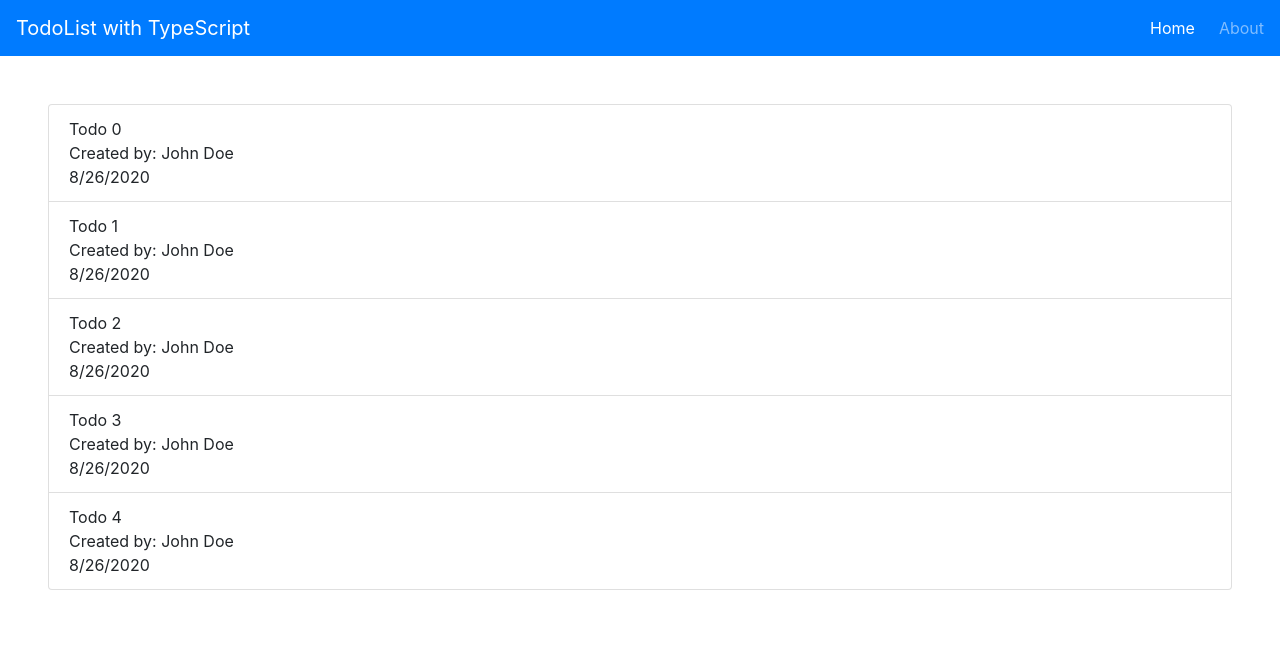
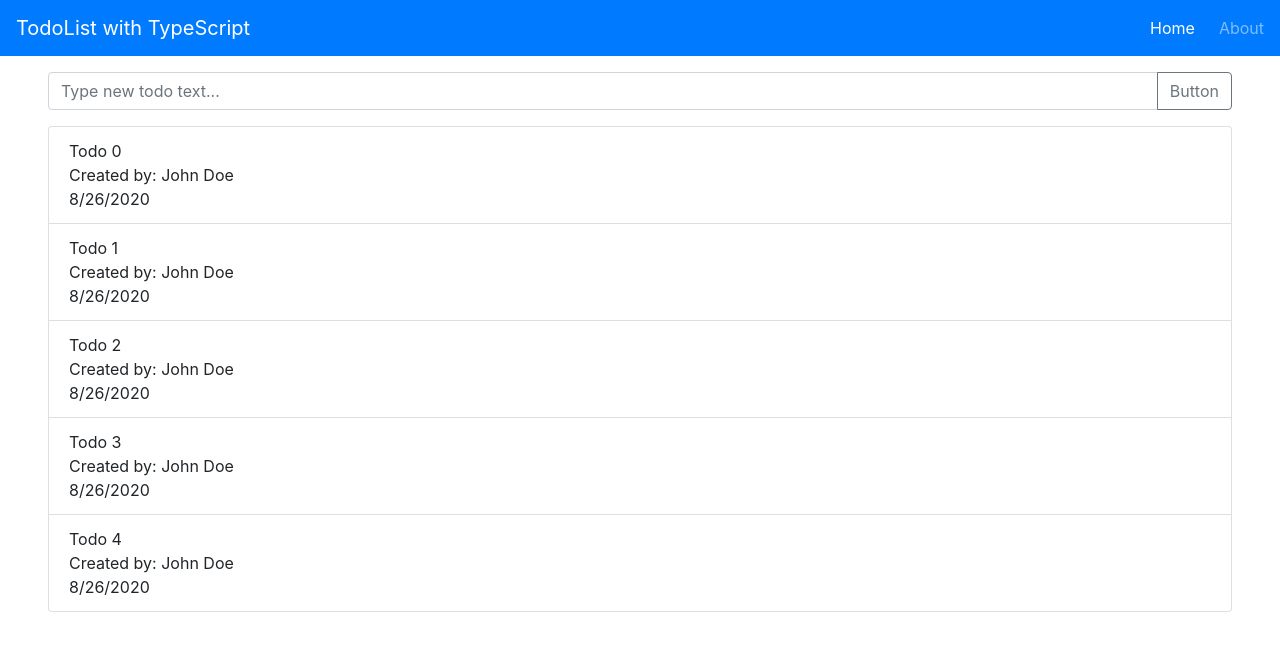
Before and after one commit to Insanefoam/ts-todolist, a React (Create React App) app: page / in a window 1280 px wide. Shown: the top 650 px of the page. Built offline with nearby package versions, Linux system fonts and the light colour scheme.

Commit message:
add todoform

```diff
--- /dev/null
+++ b/src/components/TodoForm.tsx
@@ -0,0 +1,22 @@
+import React from "react";
+
+const TodoForm: React.FC = () => {
+  return (
+    <div className="input-group mt-3 pl-5 pr-5">
+      <input
+        type="text"
+        className="form-control"
+        placeholder="Type new todo text..."
+        aria-label="Type new todo text..."
+        aria-describedby="button-addon2"
+      />
+      <div className="input-group-append">
+        <button className="btn btn-outline-secondary" type="button">
+          Button
+        </button>
+      </div>
+    </div>
+  );
+};
+
+export default TodoForm;
--- a/src/components/TodoList/TodoList.tsx
+++ b/src/components/TodoList/TodoList.tsx
@@ -7,7 +7,7 @@ type TodoListProps = {
 };
 
 const TodoList: React.FC<TodoListProps> = ({ todos }) => (
-  <ul className="list-group p-5 mb3">
+  <ul className="list-group pl-5 pr-5 mt-3">
     {todos.map((todo) => (
       <TodoItem {...todo} key={todo.id} />
     ))}
--- a/src/pages/TodoListPage.tsx
+++ b/src/pages/TodoListPage.tsx
@@ -2,6 +2,7 @@ import React, { useState } from "react";
 import Navigation from "../components/Navigation";
 import { ITodoItem } from "../interfaces";
 import TodoList from "../components/TodoList";
+import TodoForm from "../components/TodoForm";
 
 const dummyTodoes: ITodoItem[] = new Array(5).fill("").map((e, index) => ({
   id: String(index),
@@ -17,6 +18,7 @@ const TodoListPage: React.FC = () => {
   return (
     <>
       <Navigation />
+      <TodoForm />
       <TodoList todos={todos} />
     </>
   );
```
